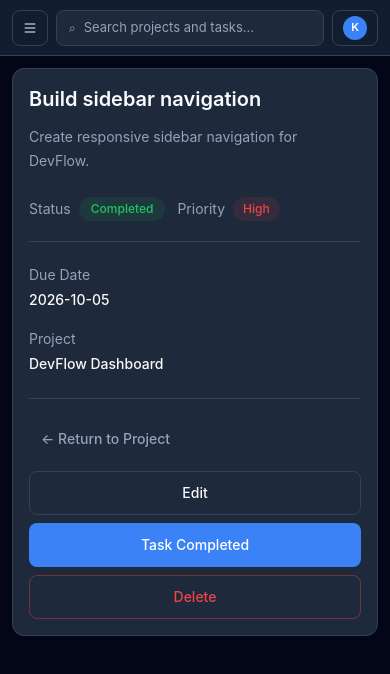
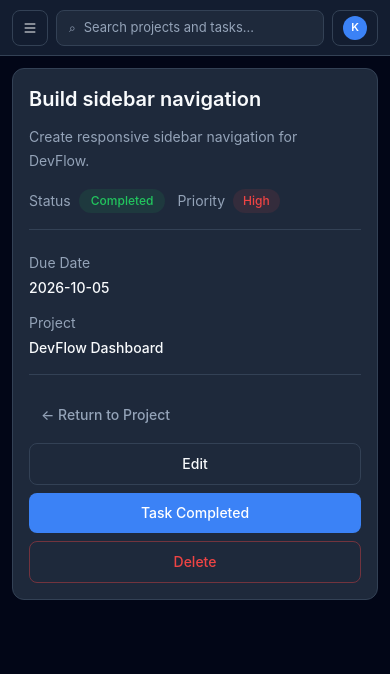
Before and after one commit to krishna-hingu/devflow, a React (Vite) app: page /projects/1/tasks/101 in a window 390 px wide. Shown: the top 674 px of the page. Built offline with nearby package versions, Linux system fonts and the light colour scheme.

Commit message:
style: reduce UI density across responsive pages

```diff
--- a/src/pages/TaskDetails.jsx
+++ b/src/pages/TaskDetails.jsx
@@ -30,7 +30,7 @@ function TaskDetails() {
 
   return (
     <main className="mx-auto w-full max-w-5xl min-w-0">
-      <section className="rounded-xl border border-devflow-border bg-devflow-card p-4 sm:p-6">
+      <section className="rounded-xl border border-devflow-border bg-devflow-card p-4">
         <h1 className="break-words text-xl font-semibold text-devflow-text sm:text-2xl">
           {task.title}
         </h1>
@@ -39,7 +39,7 @@ function TaskDetails() {
           {task.description}
         </p>
 
-        <div className="mt-6 flex flex-wrap items-center gap-3 sm:gap-4">
+        <div className="mt-4 flex flex-wrap items-center gap-3">
           <div className="flex flex-wrap items-center gap-2">
             <span className="text-sm text-devflow-text-muted">Status</span>
             <span
@@ -71,7 +71,7 @@ function TaskDetails() {
           </div>
         </div>
 
-        <div className="mt-5 grid grid-cols-1 gap-4 border-t border-devflow-border pt-5 sm:grid-cols-2 sm:gap-6">
+        <div className="mt-4 grid grid-cols-1 gap-3 border-t border-devflow-border pt-5 sm:grid-cols-2 sm:gap-6">
           <div className="min-w-0">
             <span className="text-sm text-devflow-text-muted">Due Date</span>
             <p className="mt-1 break-words text-sm font-medium text-devflow-text">
@@ -86,7 +86,7 @@ function TaskDetails() {
           </div>
         </div>
 
-        <div className="mt-6 flex flex-col gap-3 border-t border-devflow-border pt-5 sm:flex-row sm:items-center sm:justify-between">
+        <div className="mt-4 flex flex-col gap-2 border-t border-devflow-border pt-5 sm:flex-row sm:items-center sm:justify-between">
           <Link
             to={`/projects/${projectId}`}
             className="inline-flex min-h-10 items-center rounded-lg px-3 py-2 text-sm font-medium text-devflow-text-muted transition-colors hover:bg-devflow-background hover:text-devflow-text focus-visible:outline-none focus-visible:ring-2 focus-visible:ring-devflow-blue"
@@ -97,7 +97,7 @@ function TaskDetails() {
           <div className="grid grid-cols-1 gap-2 sm:flex sm:flex-wrap sm:justify-end sm:gap-3">
             <button
               type="button"
-              className="min-h-11 rounded-lg border border-devflow-border px-4 py-2.5 text-sm font-medium text-devflow-text transition-colors hover:bg-devflow-background focus-visible:outline-none focus-visible:ring-2 focus-visible:ring-devflow-blue"
+              className="min-h-10 rounded-lg border border-devflow-border px-4 py-2.5 text-sm font-medium text-devflow-text transition-colors hover:bg-devflow-background focus-visible:outline-none focus-visible:ring-2 focus-visible:ring-devflow-blue"
               onClick={() => navigate(`/projects/${projectId}/tasks/${taskId}/edit`)}
             >
               Edit
@@ -105,7 +105,7 @@ function TaskDetails() {
 
             <button
               type="button"
-              className="min-h-11 rounded-lg bg-devflow-blue px-4 py-2.5 text-sm font-medium text-white transition-colors hover:bg-devflow-blue-hover focus-visible:outline-none focus-visible:ring-2 focus-visible:ring-devflow-blue"
+              className="min-h-10 rounded-lg bg-devflow-blue px-4 py-2.5 text-sm font-medium text-white transition-colors hover:bg-devflow-blue-hover focus-visible:outline-none focus-visible:ring-2 focus-visible:ring-devflow-blue"
               onClick={handleCompleteTask}
               disabled={task.status === "Completed"}
             >
@@ -115,7 +115,7 @@ function TaskDetails() {
             <button
               type="button"
               onClick={handleDeleteTask}
-              className="min-h-11 rounded-lg border border-devflow-error/40 px-4 py-2.5 text-sm font-medium text-devflow-error transition-colors hover:bg-devflow-error/10 focus-visible:outline-none focus-visible:ring-2 focus-visible:ring-devflow-error"
+              className="min-h-10 rounded-lg border border-devflow-error/40 px-4 py-2.5 text-sm font-medium text-devflow-error transition-colors hover:bg-devflow-error/10 focus-visible:outline-none focus-visible:ring-2 focus-visible:ring-devflow-error"
             >
               Delete
             </button>
```
